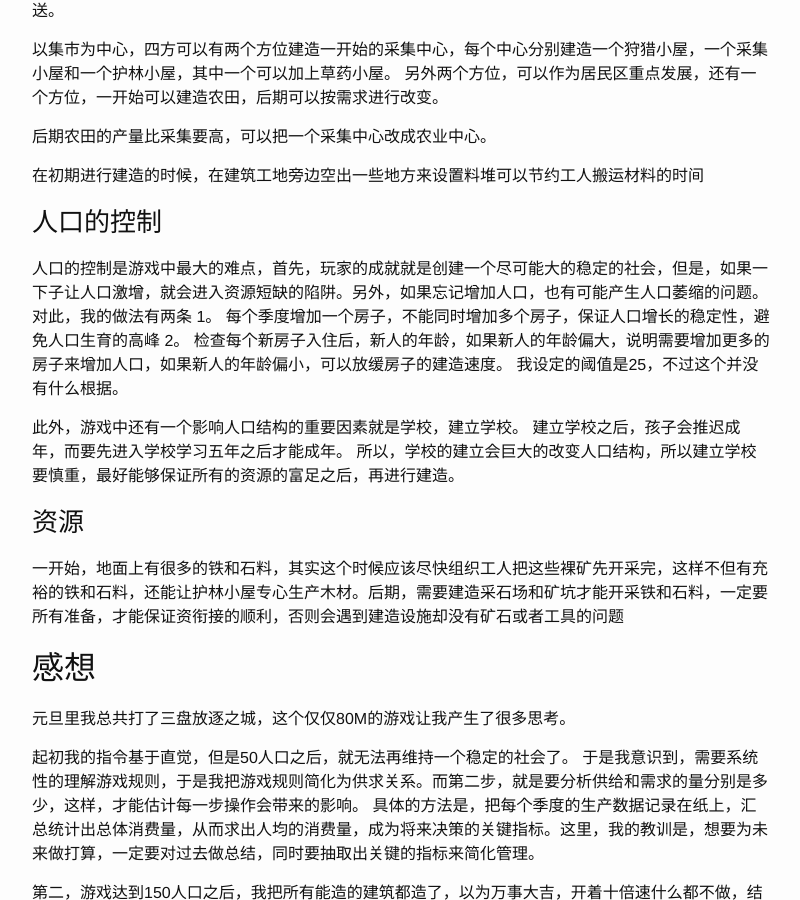
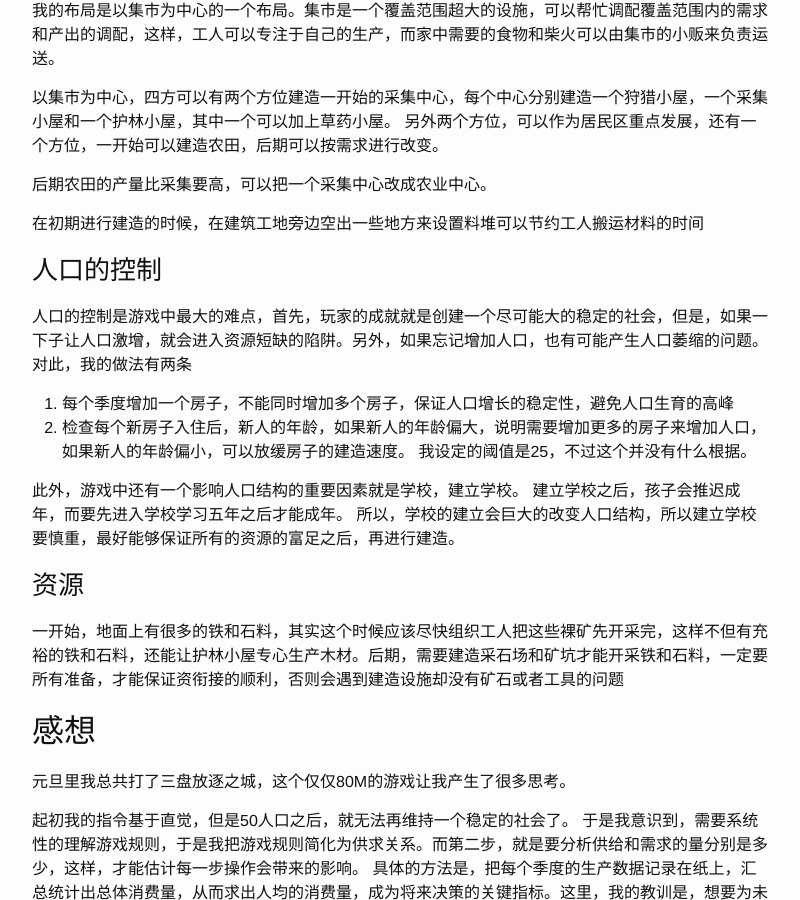
Before and after one commit to pp2moonbird/pp2moonbird.github.io, a Jekyll site: the page built from _posts/2016-01-16-Banished-Game.markdown, in a window 1280 px wide and 900 px high, scrolled down 1245 px. Shown: the whole window, without its empty margins (238-1038 px from the left). Built offline with Jekyll 4.4.1, drawn with Linux system fonts in a browser that asks for light colours; comment, search, counter and statistics services are not loaded; some of the changed text lies outside the part shown.

Commit message:
change list

```diff
--- a/_posts/2016-01-16-Banished-Game.markdown
+++ b/_posts/2016-01-16-Banished-Game.markdown
@@ -12,9 +12,9 @@ categories: game
 要获得食物和各种资源，玩家需要安排工人获得在地表的三种主要资源:木材，石料和铁来建造各种设施，然后指派成年人到设施中进行工作。
 比如，游戏中获得食物的设施主要有以下几种:
 
-1。 采集类，狩猎小屋可以获得鹿肉，钓场可以捕鱼，采集小屋可以获得各种山珍野味。采集类的设施每个季度都有收获。但是需要确保周围的森林不受破坏。
-2。 农田和果园，需要有人耕种和维护，只有秋天才会收获，并且果园需要几年时间等果树长大后才会有收成
-3。 牧场。后期通过贸易所交易获得鸡牛羊等家禽后，可以开始建造牧场来畜牧，这些设施可以提供鸡蛋和肉类。
+1. 采集类，狩猎小屋可以获得鹿肉，钓场可以捕鱼，采集小屋可以获得各种山珍野味。采集类的设施每个季度都有收获。但是需要确保周围的森林不受破坏。
+2. 农田和果园，需要有人耕种和维护，只有秋天才会收获，并且果园需要几年时间等果树长大后才会有收成
+3. 牧场。后期通过贸易所交易获得鸡牛羊等家禽后，可以开始建造牧场来畜牧，这些设施可以提供鸡蛋和肉类。
 
 另外，通过建造新的住宅，适龄的青年就会住在一起组成新的家庭，然后就会有孩子出生。
 
@@ -42,8 +42,8 @@ categories: game
 在初期进行建造的时候，在建筑工地旁边空出一些地方来设置料堆可以节约工人搬运材料的时间
 ###人口的控制
 人口的控制是游戏中最大的难点，首先，玩家的成就就是创建一个尽可能大的稳定的社会，但是，如果一下子让人口激增，就会进入资源短缺的陷阱。另外，如果忘记增加人口，也有可能产生人口萎缩的问题。 对此，我的做法有两条
-1。 每个季度增加一个房子，不能同时增加多个房子，保证人口增长的稳定性，避免人口生育的高峰
-2。 检查每个新房子入住后，新人的年龄，如果新人的年龄偏大，说明需要增加更多的房子来增加人口，如果新人的年龄偏小，可以放缓房子的建造速度。 我设定的阈值是25，不过这个并没有什么根据。
+1. 每个季度增加一个房子，不能同时增加多个房子，保证人口增长的稳定性，避免人口生育的高峰
+2. 检查每个新房子入住后，新人的年龄，如果新人的年龄偏大，说明需要增加更多的房子来增加人口，如果新人的年龄偏小，可以放缓房子的建造速度。 我设定的阈值是25，不过这个并没有什么根据。
 
 此外，游戏中还有一个影响人口结构的重要因素就是学校，建立学校。 建立学校之后，孩子会推迟成年，而要先进入学校学习五年之后才能成年。 所以，学校的建立会巨大的改变人口结构，所以建立学校要慎重，最好能够保证所有的资源的富足之后，再进行建造。
 
```
